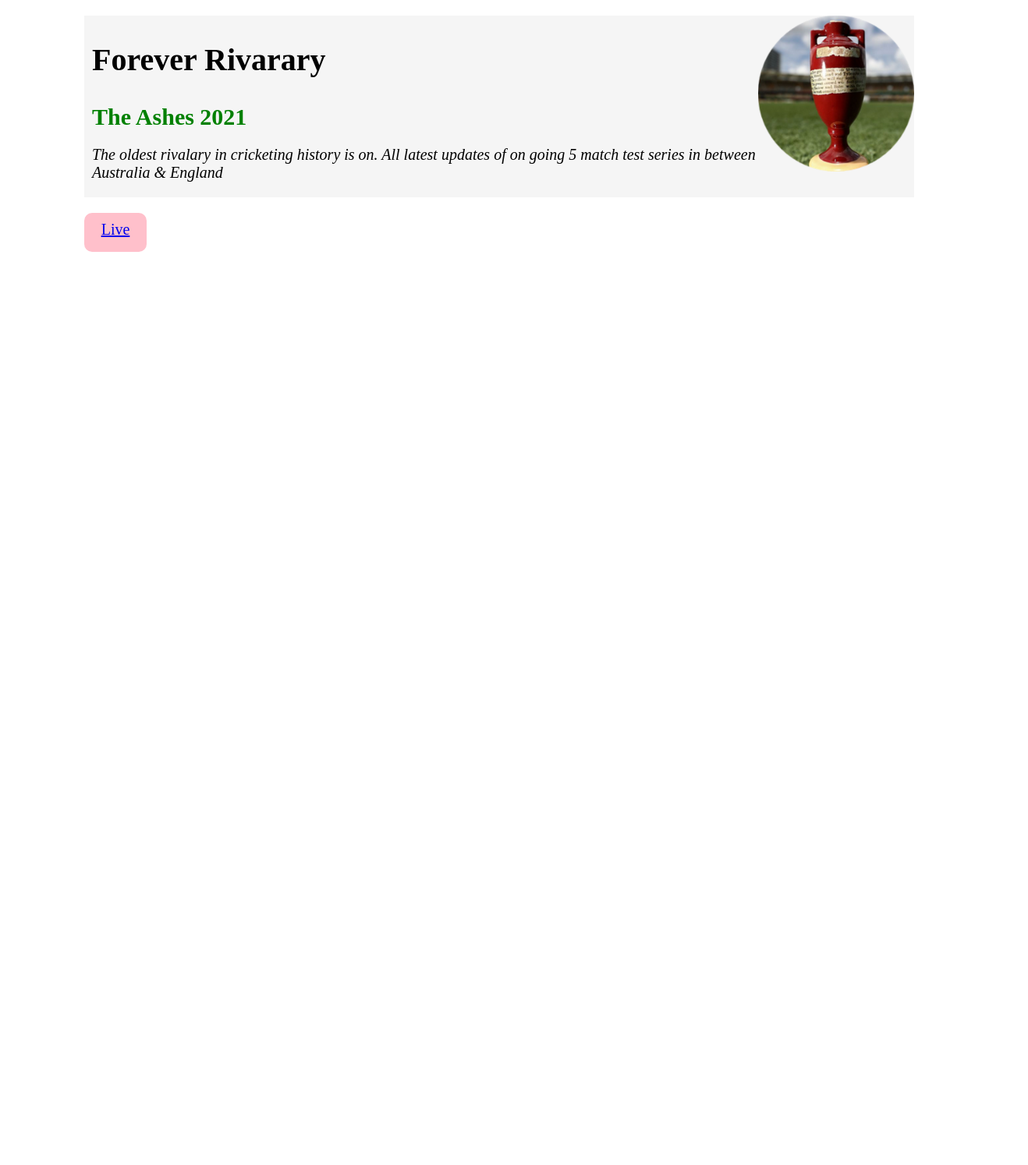
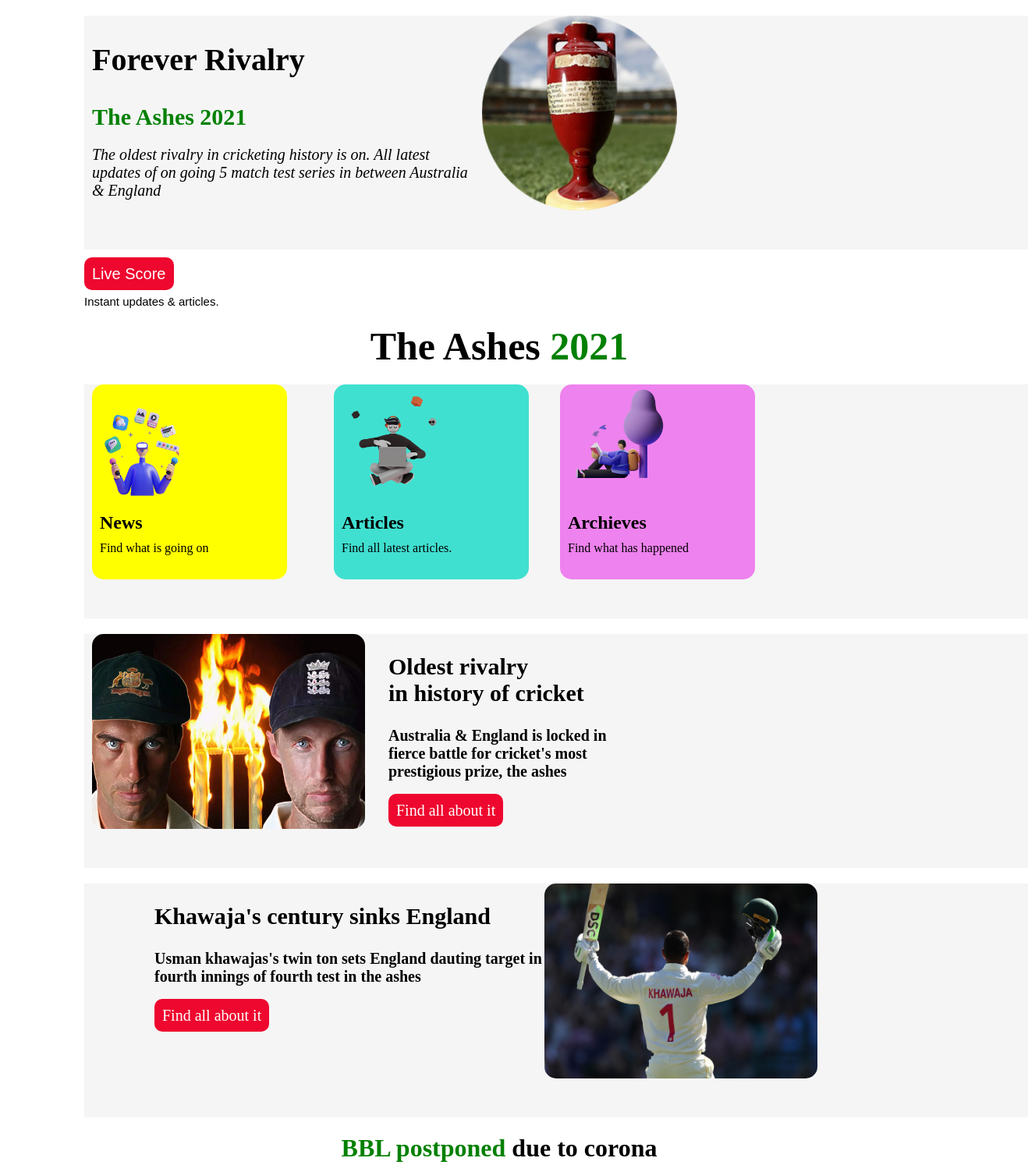
Before and after one commit to dI3sHe/assign-one, a plain HTML site: page index.html in a window 1280 px wide. Shown: the top 1494 px of the page at 78% size, 1318 px wide, since content can reach past the window. Before the commit the page ends 800 px from the top, so only its background shows below. Drawn offline with Linux system fonts and the light colour scheme.

Commit message:
assign-one

```diff
--- a/index.html
+++ b/index.html
@@ -12,21 +12,92 @@
 
 <body>
     <section class="container">
-        <div>
-            <h1 id="heading-one">Forever Rivarary</h1>
+        <div id="did-one">
+            <h1 id="heading-one">Forever Rivalry</h1>
             <h1><span id="sbcolor">The Ashes 2021</span></h1>
-            <p id="pid-one">The oldest rivalary in cricketing history is on. All latest updates of on going 5 match test
+            <p id="pid-one">The oldest rivalry in cricketing history is on. All latest updates of on going 5 match test
                 series
                 in
                 between Australia & England</p>
         </div>
-        <div>
+        <div id="did-two">
             <img id="imgsrc1" src="images/ashes.png" alt="">
         </div>
     </section>
-    <div id="bid-one">
-        <a target=blank href="cricbuzz.com">Live</a>
+    <div id="did-three">
+        <a id="bid-one" target=blank
+            href="https://www.cricbuzz.com/live-cricket-scores/36341/aus-vs-eng-4th-test-the-ashes-2021-22">Live
+            Score</a>
+        <p id="pid-two">Instant updates & articles.</p>
     </div>
+    <div>
+        <header id="hid-one"><b>The Ashes <span id="sid-two">2021</span></b> </header>
+    </div>
+    <Section class="container">
+        <div id="did-four">
+            <div id="did-five">
+                <img id="imgsrc2" src="images/illustrator-1.png" alt="">
+                <h2 id="hid-two">News</h2>
+                <p id="pid-three">Find what is going on</p>
+            </div>
+        </div>
+        <div id="did-six">
+            <div id="did-seven">
+                <img id="imgsrc2" src="images/illustrator-2.png" alt="">
+                <h2 id="hid-two">Articles</h2>
+                <p id="pid-three">Find all latest articles.</p>
+            </div>
+        </div>
+        <div id="did-eight">
+            <div id="did-nine">
+                <img id="imgsrc2" src="images/illustrator-3.png" alt="">
+                <h2 id="hid-two">Archieves</h2>
+                <p id="pid-three">Find what has happened</p>
+            </div>
+        </div>
+    </Section>
+    <section class="container">
+        <div>
+            <img id="imgsrc3" src="images/root_cummins.PNG" alt="">
+        </div>
+        <br>
+        <div id="did-ten">
+            <h2>Oldest rivalry <br>in history of cricket</h2>
+            <h4>Australia & England is locked in fierce battle for cricket's most prestigious prize, the ashes</h4>
+            <a id="bid-one" target=blank href="https://www.cricbuzz.com/cricket-series/3532/the-ashes-2021-22">Find all
+                about it</a>
+        </div>
+    </section>
+    <section class="container">
+        <div id="did-eleven">
+            <h2>Khawaja's century sinks England</h2>
+            <h4>Usman khawajas's twin ton sets England dauting target in fourth innings of fourth test in the ashes</h4>
+            <a id="bid-one" target=blank
+                href="https://www.cricket.com.au/news/match-report/australia-england-day-two-fourth-ashes-test-sydney-scg-watch-live-scores-report-video-highlights/2022-01-06">Find
+                all about it</a>
+        </div>
+        <div>
+            <img id="imgsrc3" src="images/uk.jpg" alt="">
+        </div>
+    </section>
+    <div>
+        <h1 style="text-align: center;"> <span id="sid-three">BBL postponed</span> due to corona</h1>
+    </div>
+    <section class="container">
+        <div>
+            <img id="imgsrc3" src="images/bbl.jpg" alt="">
+        </div>
+        <div id="did-twelve">
+            <h2> <span id="sid-three">Covid</span> hits BBL</h2>
+            <h4>After sharp rise in covid cases, CA announced postponement of BBL</h4>
+            <a id="bid-one" target=blank
+                href="https://www.cricket.com.au/news/bbl11-victoria-hub-schedule-changes-covid-outbreaks-mcg-triple-header-big-bash-season/2022-01-08">Read</a>
+        </div>
+    </section>
+    <footer class="footerset">
+        <h2 id="hid-three">Ashes <span id="sid-three">2021</span></h2><br>
+        <h4>Rivalaray Renewed.</h4>
+    </footer>
 </body>
 
 </html>
--- a/style.css
+++ b/style.css
@@ -6,10 +6,13 @@
     color: green;
 }
 #imgsrc1{
-    width: 200px;
-    height: 200px;
+    width: 250px;
+    height: 250px;
+    display: block;
 }
 .container{
+    width: 1200px;
+    height: 300px;
     background-color: whitesmoke;
     margin: 20px 100px;
     padding-left: 10px;
@@ -22,15 +25,117 @@
     font-size: 20px;
 
 }
+#did-one{
+width: 500px;
+height: 280px;;
+}
+#did-two{
+    width: 500px;
+    height: 280px;
+}
 #bid-one{
     text-decoration: none;
-    width: 80px;
+    width: 0px;
     height: 40px;
-    padding-top: 10px;
+    padding: 10px;
     text-align: center;
     font-size: 20px;
-    background-color: pink;
+    background-color: rgb(238, 7, 46);
     border-radius: 10px;
-    margin: 20px 100px;
+
+    color: white;
 
 }
+#pid-two{
+    font-style:normal ;
+    font-size: 15px;
+}
+#did-three{
+    margin: 20px 100px;
+    font-family: Arial, Helvetica, sans-serif;
+}
+#hid-one{
+    text-align: center;
+    font-size: 50px;
+
+}
+#sid-two{
+    color: green;
+}
+#did-four{
+
+    align-content: center;
+    width: 250px;
+    height: 250px;
+}
+#did-five{
+    border-radius: 15px;
+    background-color: yellow;
+    width: 250px;
+    height: 250px;
+    margin-right: 20px ;
+}
+#imgsrc2{
+    width: 150px;
+    height: 150px;
+}
+#did-six{
+    margin-left: 20px;
+}
+#did-seven{
+    border-radius: 15px;
+    background-color: turquoise;
+    margin-left: 40px;
+    width: 250px;
+    height: 250px;
+}
+#did-eight{
+
+}
+#did-nine{
+    border-radius: 15px;
+    background-color: violet;
+    margin-left: 40px;
+    width: 250px;
+    height: 250px;
+}
+#hid-two{
+    margin: 10px;
+}
+#pid-three{
+    margin: 10px;
+}
+
+#imgsrc3{
+    border-radius: 15px;
+    width: 350px;
+    height: 250px;
+}
+#did-ten{
+    width: 300px;
+    height: 80px;
+    margin-left: 30px;
+    font-size: 20px;
+}
+#did-eleven{
+    width: 500px;
+    height: 80px;
+    margin-left: 80px;
+    font-size: 20px;
+}
+#did-twelve{
+    width: 500px;
+    height: 80px;
+    margin-left: 20px;
+    font-size: 20px;
+}
+.footerset{
+    background-color: grey;
+    text-align: center;
+}
+#hid-three{
+    font-size: 30px;
+}
+#sid-three{
+    color: green;
+}
```
Also changed, not shown: images/bbl.jpg (added), images/illustrator-1.png (added), images/illustrator-2.png (added), images/illustrator-3.png (added), images/uk.jpg (added).
